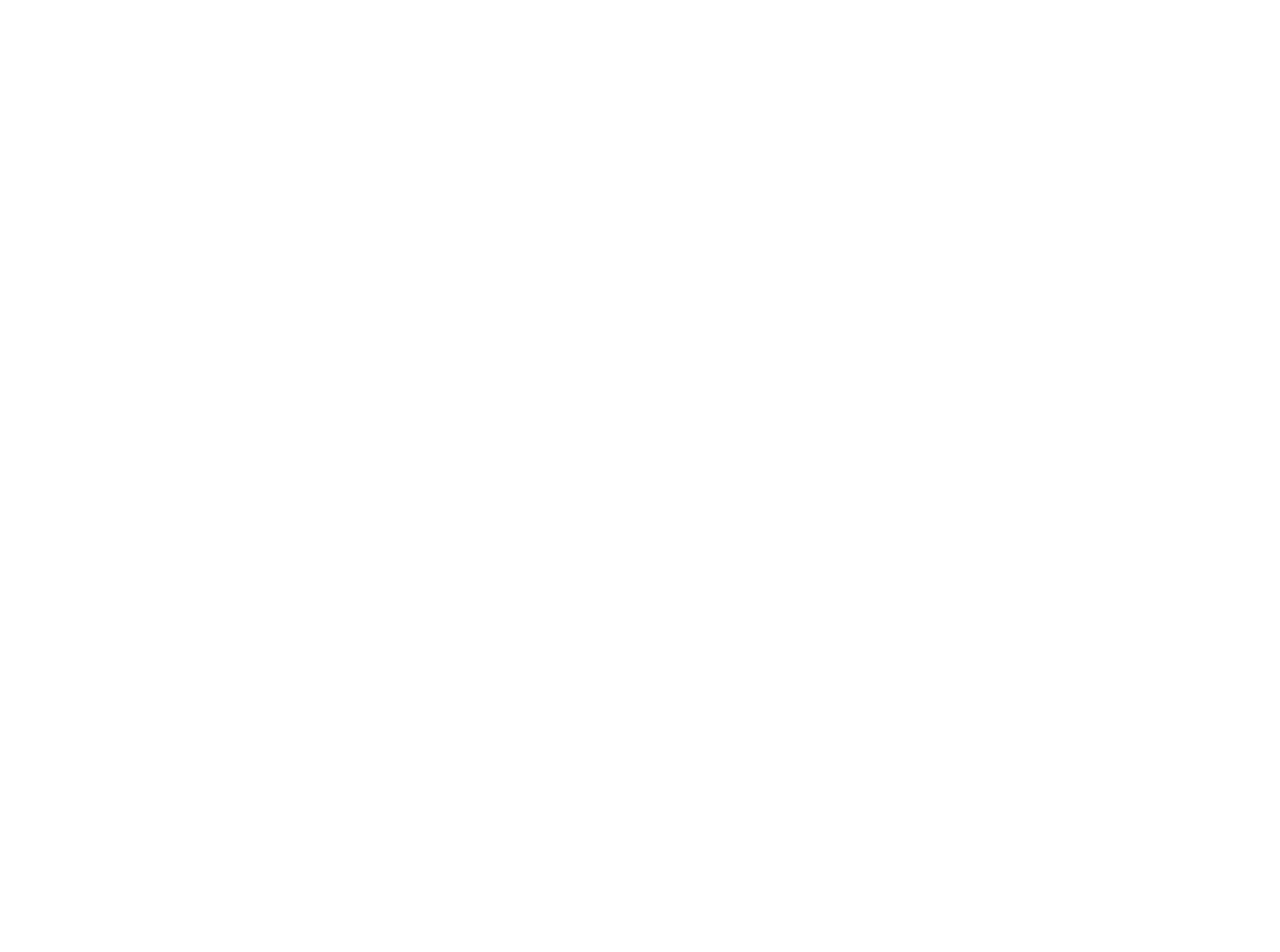
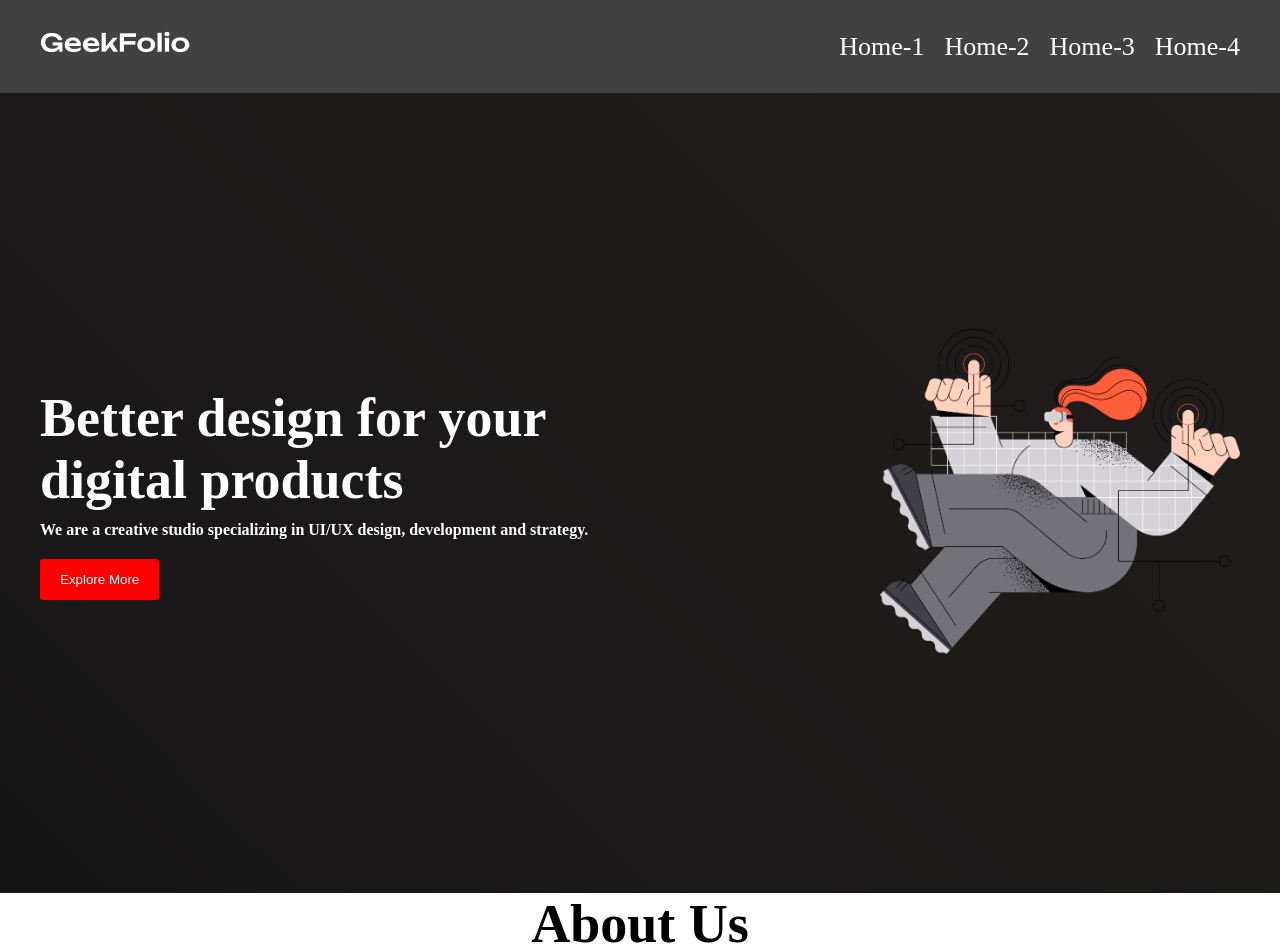
Before and after one commit to enayetsyl/conceptual-session-one, a plain HTML site: page index.html in a window 1280 px wide. Shown: the top 952 px of the page. Before the commit the page ends 800 px from the top, so only its background shows below. Drawn offline with Linux system fonts and the light colour scheme.

Commit message:
about us html done

```diff
--- a/index.html
+++ b/index.html
@@ -1,21 +1,53 @@
 <!DOCTYPE html>
 <html lang="en">
+
 <head>
     <meta charset="UTF-8">
     <meta name="viewport" content="width=device-width, initial-scale=1.0">
     <title>GeekFolio</title>
+    <link rel="stylesheet" href="style.css">
 </head>
+
 <body>
     <header>
         <!-- Nav section start here -->
+        <div class="navbar">
             <div class="container">
+                <div class="nav-flex">
+                    <div class="logo">
+                        <img src="./logo/logo-light.png" width="150px">
+                    </div>
+                    <nav>
+                        <ul>
+                            <li><a href="#">Home-1</a></li>
+                            <li><a href="#">Home-2</a></li>
+                            <li><a href="#">Home-3</a></li>
+                            <li><a href="#">Home-4</a></li>
+                        </ul>
+                    </nav>
+
 
                 </div>
-
+            </div>
+        </div>
 
         <!-- Banner section start here -->
+        <div class="banner-background">
             <div class="container">
+                <div class="banner-flex">
+                    <div class="banner-content">
+                        <h1 class="banner-title">Better design for
+                            your digital products</h1>
+                        <p class="banner-text">We are a creative studio specializing in UI/UX design, development and
+                            strategy.</p>
+                        <button class="btn banner-btn">Explore More</button>
 
+                    </div>
+                    <div class="banner-img">
+                        <img src="./images/banner.png" alt="">
+                    </div>
+                </div>
+            </div>
         </div>
 
     </header>
@@ -24,7 +56,18 @@
         <!-- About us section start here -->
         <section>
             <div class="container">
-
+                <h3 class="about-us-title">About Us</h3>
+                <div class="about-us-flex">
+                    <div class="about-us-img">
+                        <img src="./images/section.png" alt="">
+                    </div>
+                    <div class="about-us-content">
+                        <h3 class="abt-h">We grow brands through
+                            bold & strategic creative</h3>
+                        <p>Lorem ipsum dolor sit amet consectetur adipisicing.</p>
+                        <button class="btn about-us-btn">Contact With Us</button>
+                    </div>
+                </div>
             </div>
         </section>
         <!-- Services section start here -->
@@ -42,4 +85,5 @@
         </div>
     </footer>
 </body>
+
 </html>
--- a/style.css
+++ b/style.css
@@ -1,15 +1,109 @@
 /* Common style */
-
-
-
+*{
+    margin: 0px;
+    padding: 0px;
+}
+.container{
+    max-width: 1200px;
+    margin: 0 auto;
+    height: 100%;
+}
+.btn{
+    color: white;
+    background-color: red;
+    padding: 13px 20px;
+    border-radius: 3px;
+    border: none;
+}
 
 /* nav style */
+.navbar{
+    background-color: #424141;
+}
+.nav-flex{
+    display: flex;
+    justify-content: space-between;
+    align-items: center;
+    padding: 30px 0;
+}
+nav > ul {
+    display: flex;
+    justify-content: space-around;
+    align-items: center;
+}
 
+nav li{
+    list-style: none;
+    padding-left: 20px;
+}
 
+nav a{
+    text-decoration: none;
+    font-size: 26px;
+    color: white;
+}
+nav a:hover{
+    color: aqua;
+}
 
 /* banner style */
+.banner-background{
+    background:linear-gradient(45deg, rgb(23, 22, 22), rgb(33, 29, 29));
+    height: 100vh;
 
+}
+.banner-flex{
+    display: flex;
+    justify-content: space-between;
+    align-items: center;
+    height: 100%;
+}
+.banner-content{
+    width: 50%;
+}
+.banner-img{
+    width: 50%;
+    text-align: right;
+}
+.banner-img img{
+    height: auto;
+    max-width: 60%;
+}
+.banner-title{
+    font-size: 54px;
+    color: white;
+    font-weight: bold;
+    padding-bottom: 10px;
+}
+.banner-text{
+    color: white;
+    padding-bottom: 20px;
+    font-weight: bold;
+}
 
+.about-us-title{
+    text-align: center;
+    font-size: 54px;
+    font-weight: bold;
+}
+.about-us-flex{
+    display: flex;
+    justify-content: space-between;
+    align-items: center;
+    height: 100%;
+}
+.about-us-img img{
+    height: auto;
+    max-width: 60%;
+    }
+.about-us-img{
+    text-align: left;
+    width: 50%;
+}
+.about-us-content{
+    width: 50%;
+
+}
 
 /* about us style */
 
```
Also changed, not shown: icon/0.png (added), icon/1.png (added), icon/2.png (added), images/background.png (added), images/banner.png (added), images/product-1.jpg (added), images/product-2.jpg (added), images/product-3.jpg (added), images/section.png (added), logo/logo-dark.png (added), logo/logo-light.png (added). Lines whose indentation alone changed are shown as unchanged.
